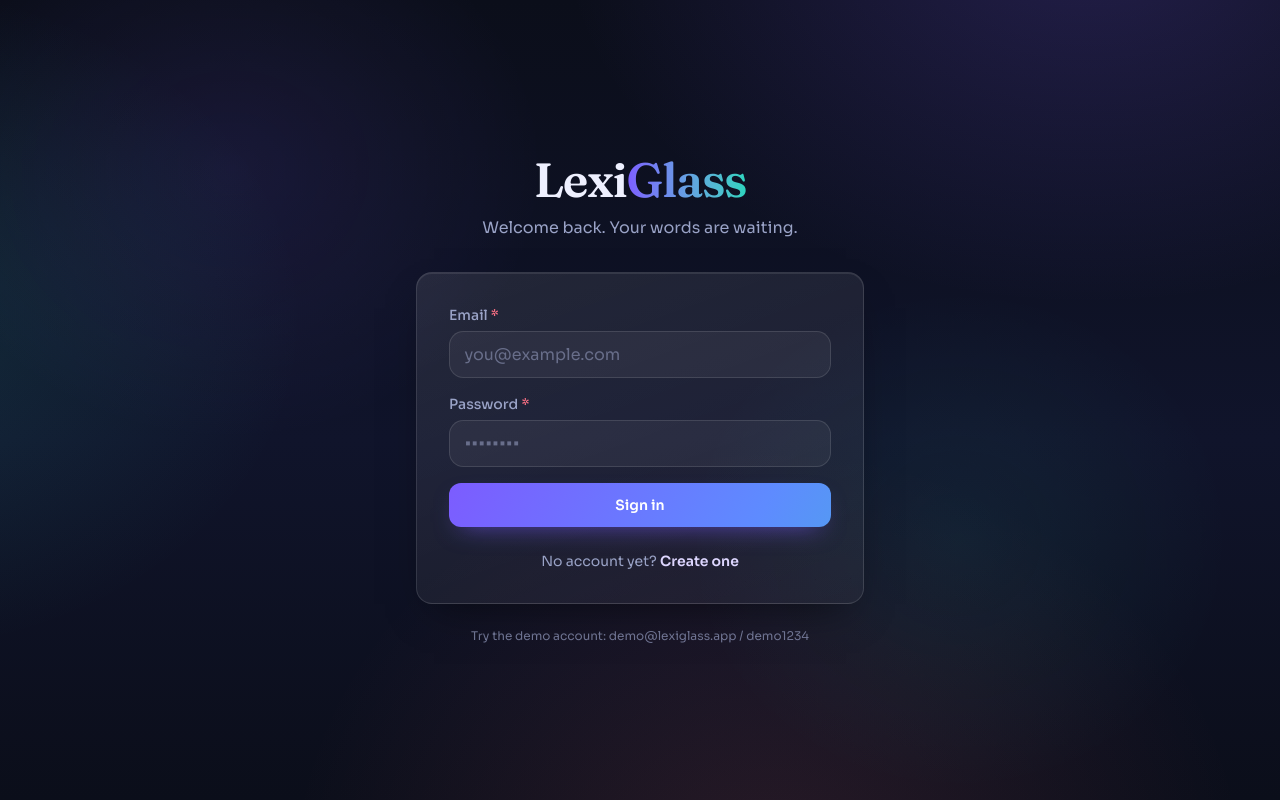
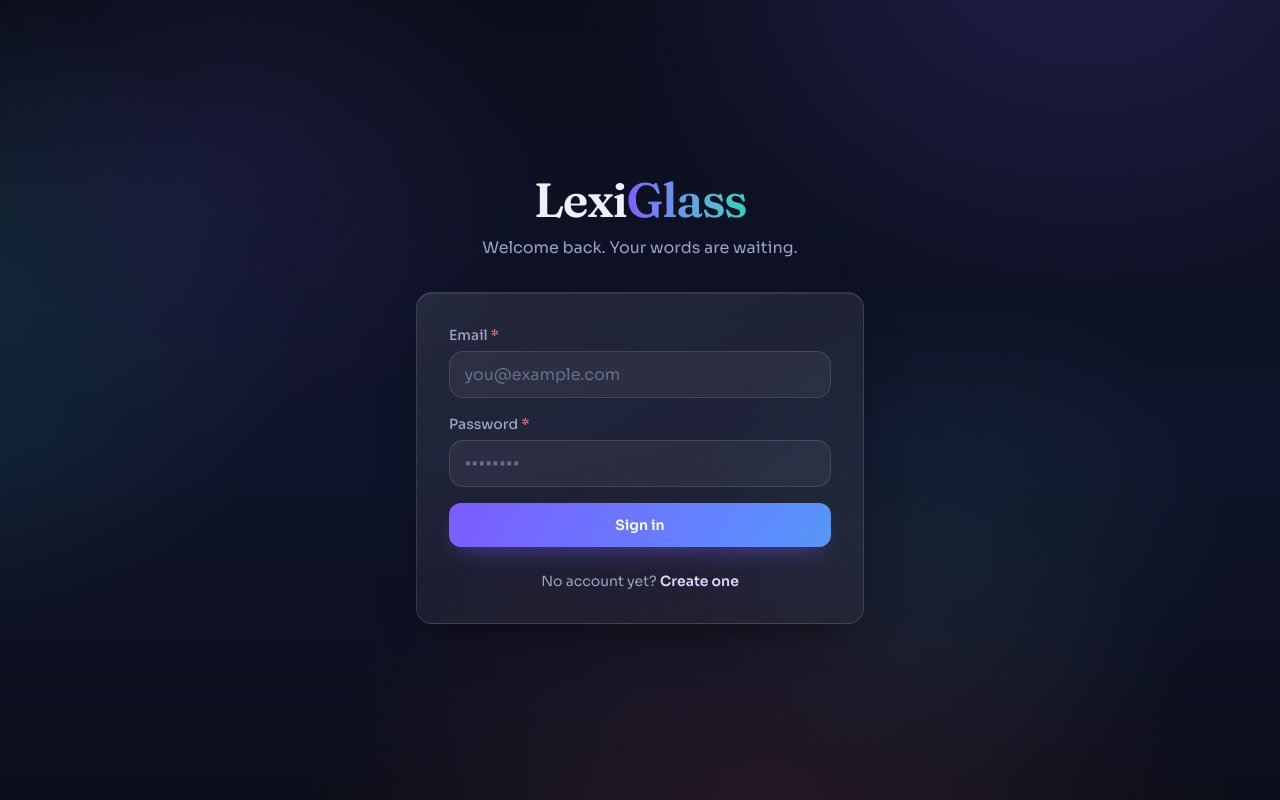
Before and after one commit to Ahmd-Fouad/LexiGlass, a Next.js app: page /login in a window 1280 px wide. Built offline with nearby package versions, Linux system fonts and the light colour scheme.

Commit message:
Remove Demo User

```diff
--- a/components/AuthForm.tsx
+++ b/components/AuthForm.tsx
@@ -74,10 +74,6 @@ export default function AuthForm({ mode }: { mode: "login" | "register" }) {
             )}
           </p>
         </GlassCard>
-
-        <p className="mt-6 text-center text-xs text-ink-muted/70">
-          Try the demo account: demo@lexiglass.app / demo1234
-        </p>
       </div>
     </main>
   );
```
